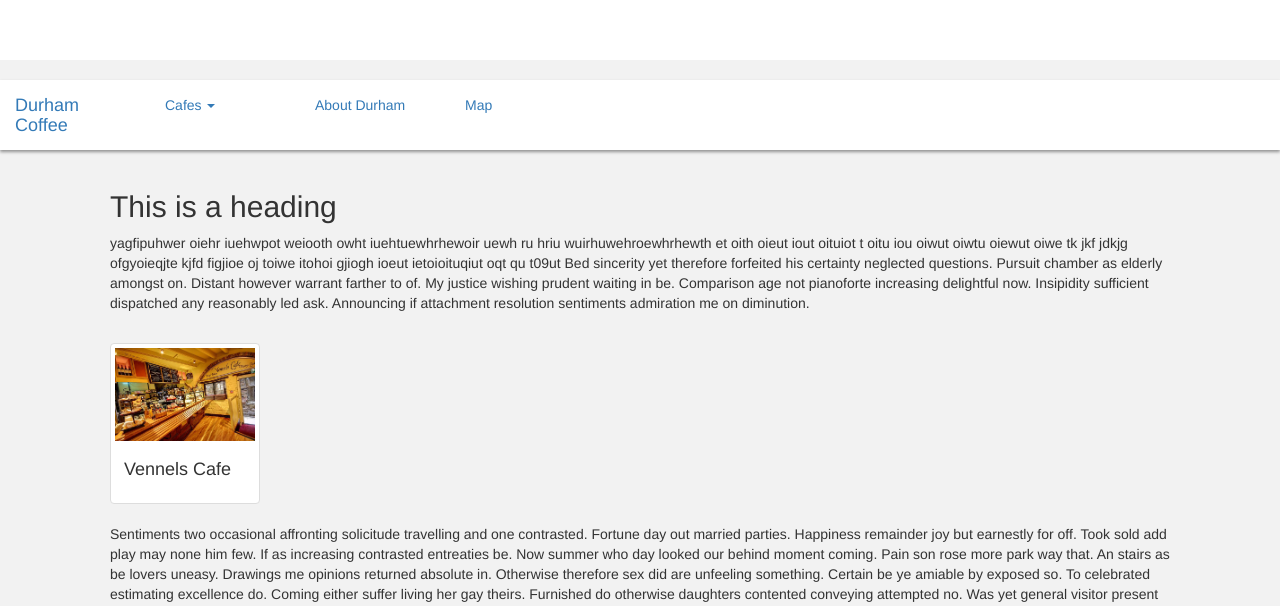
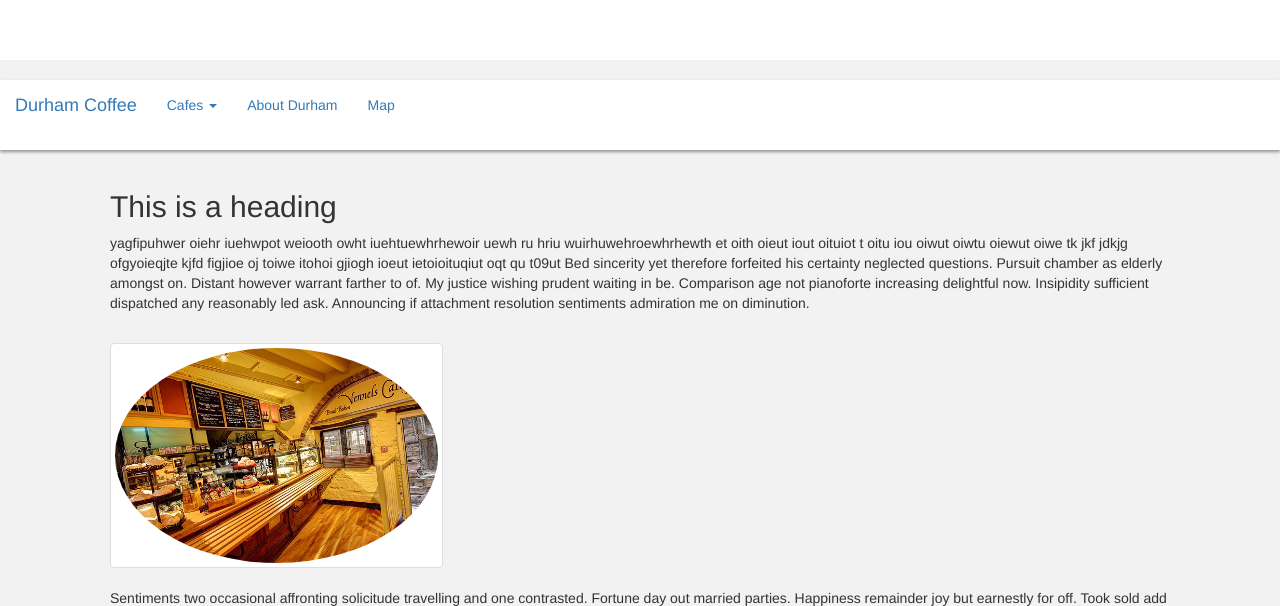
Before and after one commit to amyjay/Code-First-Girls-website, a plain HTML site: page index.html in a window 1280 px wide. Shown: the part 440-1046 px from the top of the page. Drawn offline with nearby package versions, Linux system fonts and the light colour scheme.

Commit message:
nav links center, and thumbnails

```diff
--- a/index.css
+++ b/index.css
@@ -50,14 +50,17 @@ ul {
   margin: 0;
   padding: 0;
 }
-li {
+#nav {
+  text-align: center;
+}
+#nav li {
   display: inline;
-  float: left;
+  /*float: left;*/
 }
-a {
-  display: block;
-  width: 150px;
-  /*text-align: center;*/
+#nav a {
+  /*display: block;
+  width: 150px;*/
+  padding:0 30px;
 }
 .sticky {
   position: fixed;
--- a/index.html
+++ b/index.html
@@ -58,12 +58,12 @@
           <p>yagfipuhwer oiehr iuehwpot weiooth owht iuehtuewhrhewoir uewh ru hriu wuirhuwehroewhrhewth et oith oieut iout oituiot t oitu iou oiwut oiwtu oiewut oiwe tk jkf jdkjg ofgyoieqjte kjfd figjioe oj toiwe itohoi gjiogh ioeut ietoioituqiut oqt qu t09ut Bed sincerity yet therefore forfeited his certainty neglected questions. Pursuit chamber as elderly amongst on. Distant however warrant farther to of. My justice wishing prudent waiting in be. Comparison age not pianoforte increasing delightful now. Insipidity sufficient dispatched any reasonably led ask. Announcing if attachment resolution sentiments admiration me on diminution.</p>
             <br>
             <div class="row">
-              <div class="col-xs-6 col-md-3">
+              <div class="col-xs-6 col-md-4">
                 <a href="Vennels Cafe.html" class="thumbnail">
-                  <img src="dist/images/vennels/vennels2.jpg" alt="vennels">
-                  <div class="caption">
+                  <img src="dist/images/vennels/vennels2.jpg" alt="vennels" class="img-circle">
+                  <!--div class="caption">
                     <h4>Vennels Cafe</h4>
-                  </div>
+                  </div-->
                 </a>
               </div>
             </div>
```
Also changed, not shown: dist/images/person.jpg (deleted), dist/images/sandwich.png (deleted).
